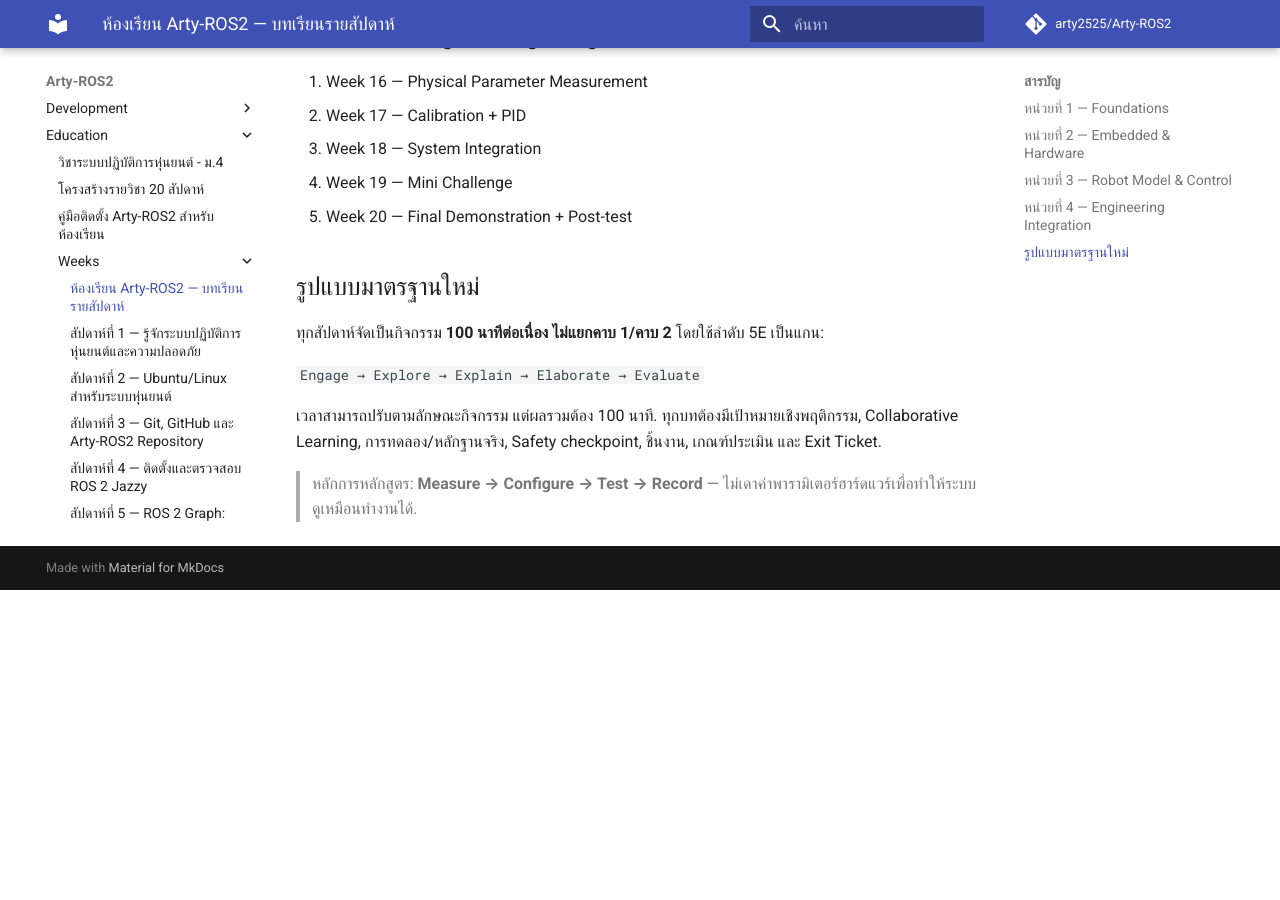
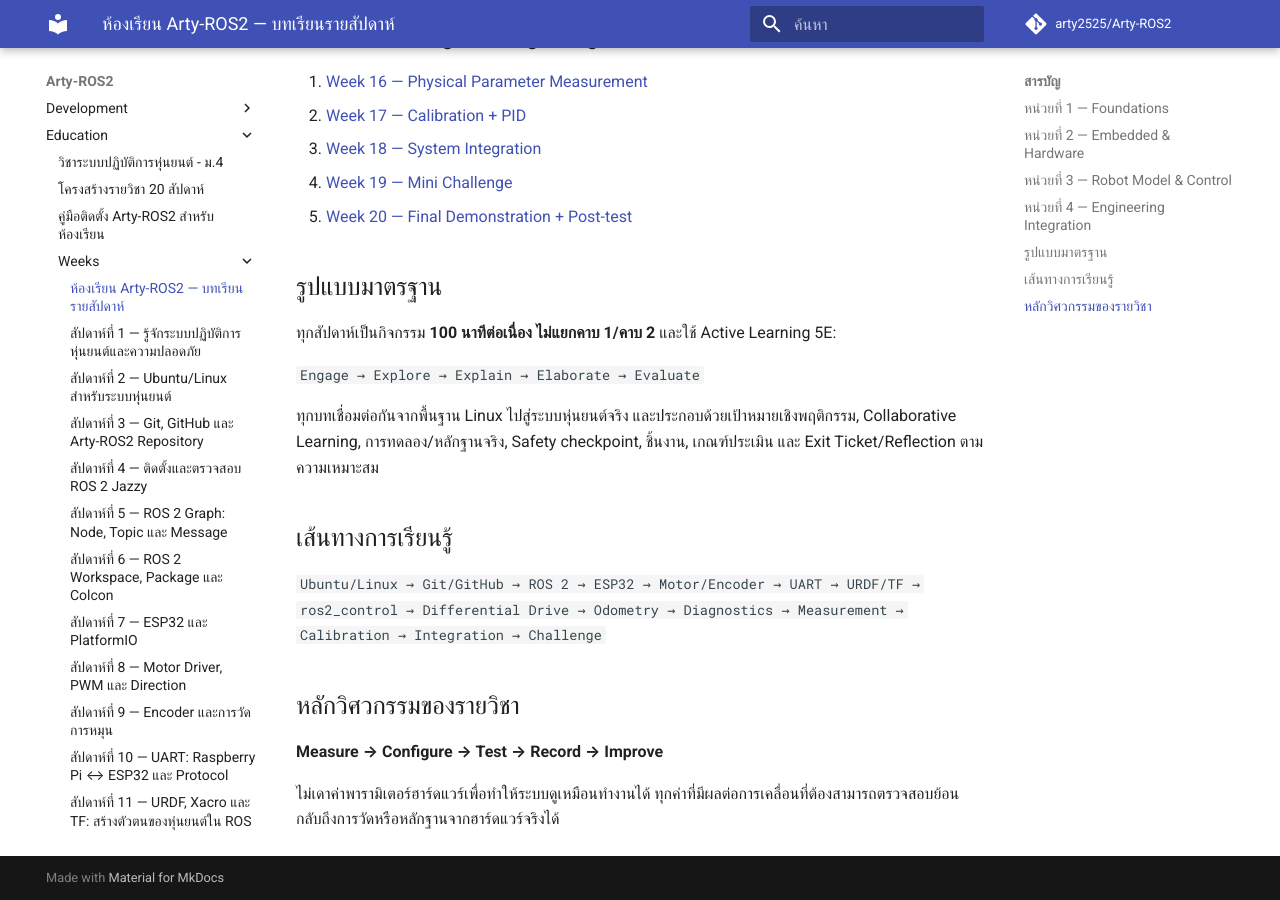
Before and after one commit to arty2525/Arty-ROS2, an MkDocs documentation site: the page built from docs/education/weeks/README.md, in a window 1280 px wide and 900 px high, scrolled down 1031 px. Built offline with MkDocs 1.6.1 and Material for MkDocs 9.7.7, drawn with Linux system fonts in a browser that asks for light colours; comment, search, counter and statistics services are not loaded; before the commit the page ends 1621 px from its top, so only the background shows below that.

Commit message:
Education: complete Week 01-20 course navigation

```diff
--- a/docs/education/weeks/README.md
+++ b/docs/education/weeks/README.md
@@ -26,17 +26,23 @@
 15. [Week 15 — Diagnostics + Fault Handling](week-15.md)
 
 ## หน่วยที่ 4 — Engineering Integration
-16. Week 16 — Physical Parameter Measurement
-17. Week 17 — Calibration + PID
-18. Week 18 — System Integration
-19. Week 19 — Mini Challenge
-20. Week 20 — Final Demonstration + Post-test
+16. [Week 16 — Physical Parameter Measurement](week-16.md)
+17. [Week 17 — Calibration + PID](week-17.md)
+18. [Week 18 — System Integration](week-18.md)
+19. [Week 19 — Mini Challenge](week-19.md)
+20. [Week 20 — Final Demonstration + Post-test](week-20.md)
 
-## รูปแบบมาตรฐานใหม่
-ทุกสัปดาห์จัดเป็นกิจกรรม **100 นาทีต่อเนื่อง ไม่แยกคาบ 1/คาบ 2** โดยใช้ลำดับ 5E เป็นแกน:
+## รูปแบบมาตรฐาน
+ทุกสัปดาห์เป็นกิจกรรม **100 นาทีต่อเนื่อง ไม่แยกคาบ 1/คาบ 2** และใช้ Active Learning 5E:
 
 `Engage → Explore → Explain → Elaborate → Evaluate`
 
-เวลาสามารถปรับตามลักษณะกิจกรรม แต่ผลรวมต้อง 100 นาที. ทุกบทต้องมีเป้าหมายเชิงพฤติกรรม, Collaborative Learning, การทดลอง/หลักฐานจริง, Safety checkpoint, ชิ้นงาน, เกณฑ์ประเมิน และ Exit Ticket.
+ทุกบทเชื่อมต่อกันจากพื้นฐาน Linux ไปสู่ระบบหุ่นยนต์จริง และประกอบด้วยเป้าหมายเชิงพฤติกรรม, Collaborative Learning, การทดลอง/หลักฐานจริง, Safety checkpoint, ชิ้นงาน, เกณฑ์ประเมิน และ Exit Ticket/Reflection ตามความเหมาะสม
 
-> หลักการหลักสูตร: **Measure → Configure → Test → Record** — ไม่เดาค่าพารามิเตอร์ฮาร์ดแวร์เพื่อทำให้ระบบดูเหมือนทำงานได้.
+## เส้นทางการเรียนรู้
+`Ubuntu/Linux → Git/GitHub → ROS 2 → ESP32 → Motor/Encoder → UART → URDF/TF → ros2_control → Differential Drive → Odometry → Diagnostics → Measurement → Calibration → Integration → Challenge`
+
+## หลักวิศวกรรมของรายวิชา
+**Measure → Configure → Test → Record → Improve**
+
+ไม่เดาค่าพารามิเตอร์ฮาร์ดแวร์เพื่อทำให้ระบบดูเหมือนทำงานได้ ทุกค่าที่มีผลต่อการเคลื่อนที่ต้องสามารถตรวจสอบย้อนกลับถึงการวัดหรือหลักฐานจากฮาร์ดแวร์จริงได้
```
